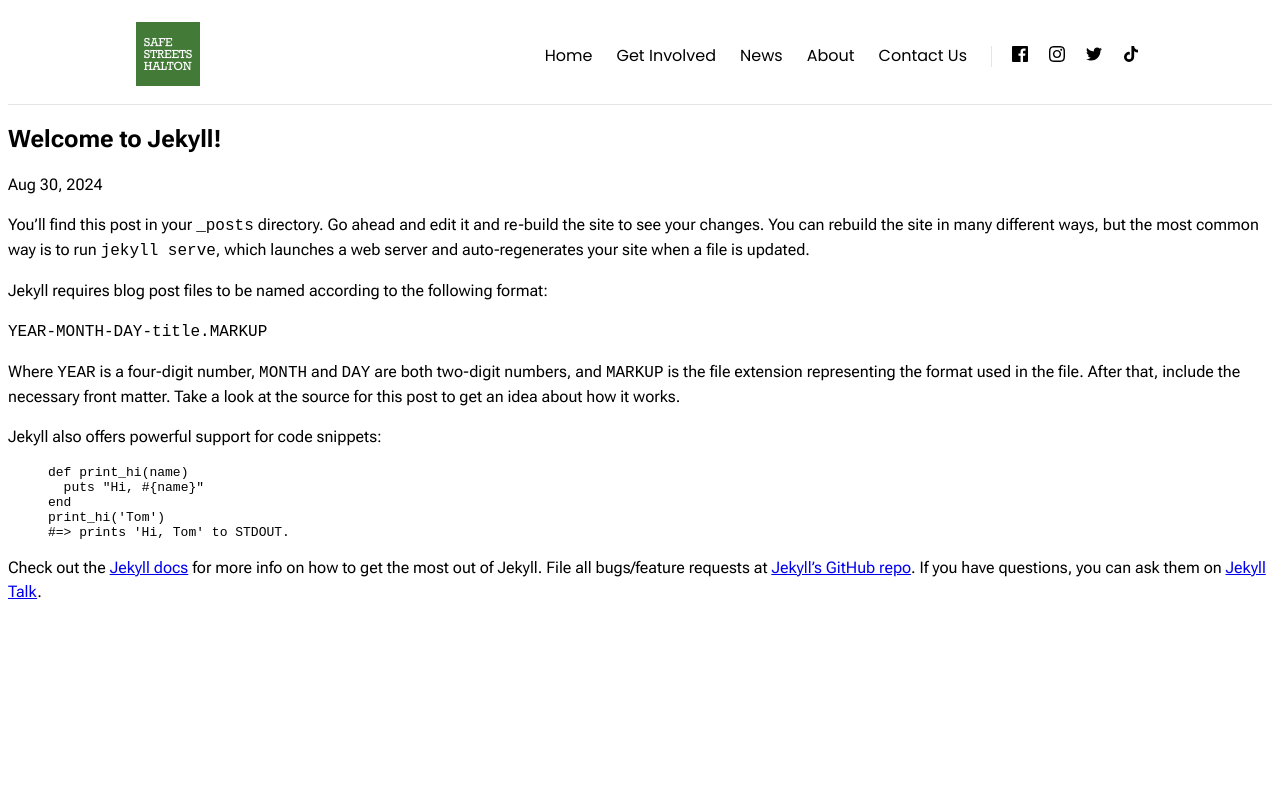
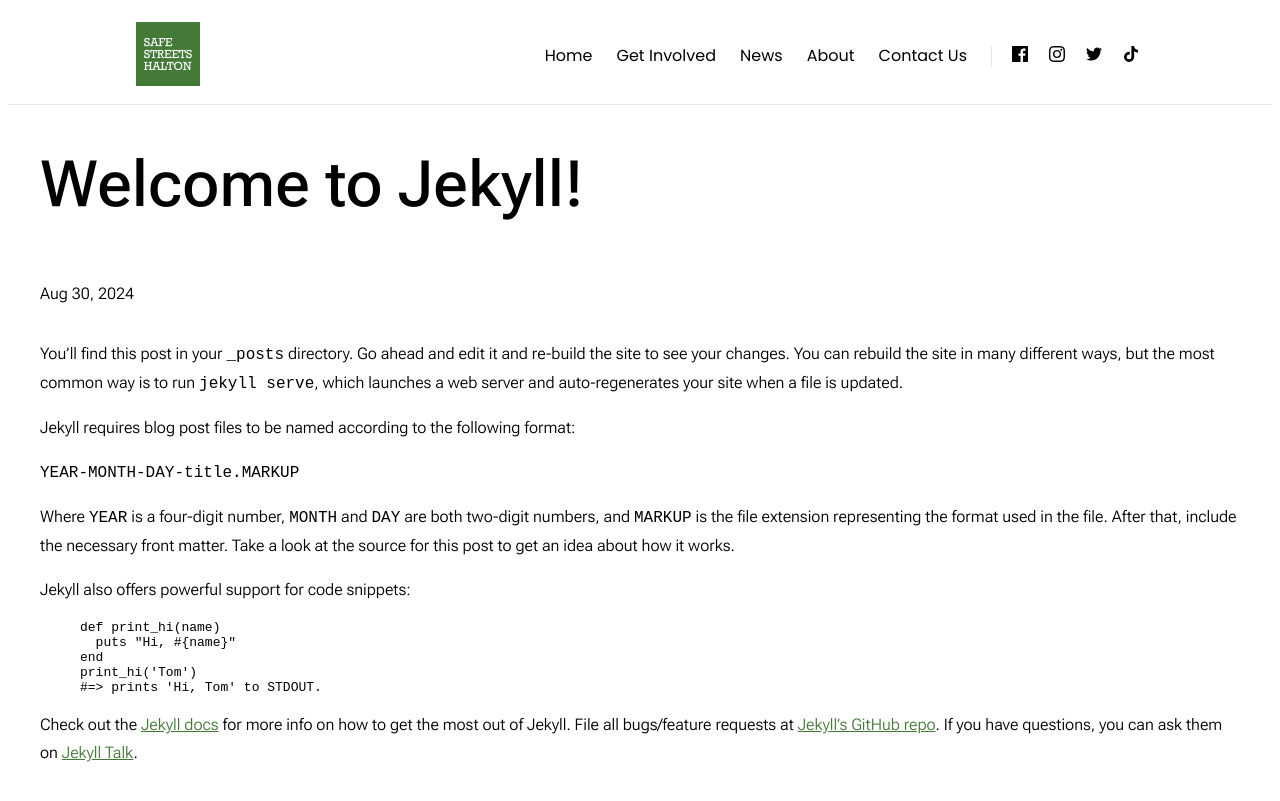
Before and after one commit to Safe-Streets-Halton/safe-streets-halton.github.io, a Jekyll site: the page built from _news/welcome-to-jekyll.markdown, in a window 1280 px wide. Shown: the top 801 px of the page. Built offline with Jekyll 4.4.1, drawn with Linux system fonts in a browser that asks for light colours.

Commit message:
Working on posts layout

```diff
--- a/_layouts/post.html
+++ b/_layouts/post.html
@@ -2,10 +2,10 @@
 layout: default
 ---
 
-<article class="post h-entry" itemscope itemtype="http://schema.org/BlogPosting">
+<article class="post h-entry" itemscope itemtype="http://schema.org/Article">
 
   <header class="post-header">
-    <h1 class="post-title p-name" itemprop="name headline">{{ page.title | escape }}</h1>
+    <h1 class="post-title p-name displayLarge" itemprop="name headline">{{ page.title | escape }}</h1>
     <p class="post-meta">
       <time class="dt-published" datetime="{{ page.date | date_to_xmlschema }}" itemprop="datePublished">
         {%- assign date_format = site.minima.date_format | default: "%b %-d, %Y" -%}
--- /dev/null
+++ b/_sass/posts.scss
@@ -0,0 +1,19 @@
+@import 'variables.scss';
+.post {
+    display: flex;
+    flex-direction: column;
+    align-items: center;
+}
+.post-header {
+    max-width: $readableContentMaxWidth;
+    display: flex;
+    flex-direction: column;
+    align-items: flex-start;
+    width: 100%;
+}
+.post-content {
+    max-width: $readableContentMaxWidth;
+    img {
+        max-width: 80%;
+    }
+}
--- a/_sass/style.scss
+++ b/_sass/style.scss
@@ -3,6 +3,7 @@
 @import 'header.scss';
 @import 'home.scss';
 @import 'news.scss';
+@import 'posts.scss';
 
 body {
     font-family: "Roboto Flex", sans-serif;
--- a/_sass/theme.scss
+++ b/_sass/theme.scss
@@ -1,6 +1,15 @@
 @import 'variables.scss';
 
-.displayMedium {
+h1, .displayLarge {
+    font-family: 'Roboto Flex';
+    font-style: normal;
+    font-weight: 500;
+    font-size: 64px;
+    line-height: 53px;
+    color: #000000;
+}
+
+h2, .displayMedium {
     font-family: 'Roboto Flex';
     font-style: normal;
     font-weight: 500;
@@ -9,7 +18,7 @@
     color: #000000;
 }
 
-.displaySmall {
+h3, .displaySmall {
     font-family: 'Roboto Flex';
     font-style: normal;
     font-weight: 500;
@@ -38,10 +47,14 @@
 p {
     font-family: 'Roboto Flex';
     font-style: normal;
-    font-weight: 400;
+    font-weight: 300;
     font-size: 16px;
-    line-height: 24px;
+    line-height: 28px;
     color: #000000;
+}
+
+a {
+    color: $sshGreen;
 }
 
 .button {
--- a/_sass/variables.scss
+++ b/_sass/variables.scss
@@ -1 +1,2 @@
 $sshGreen: #447A38;
+$readableContentMaxWidth: 1200px;
```
